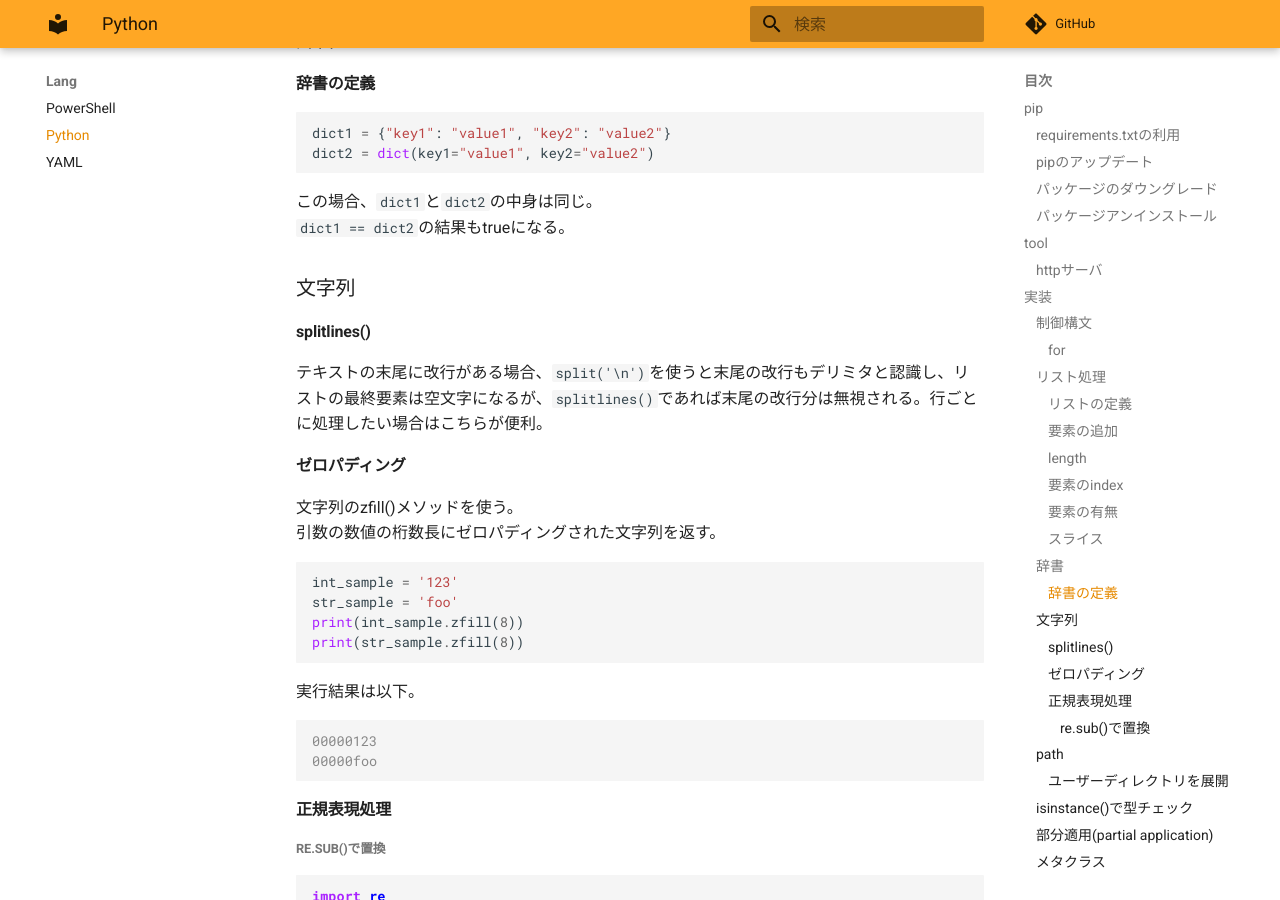
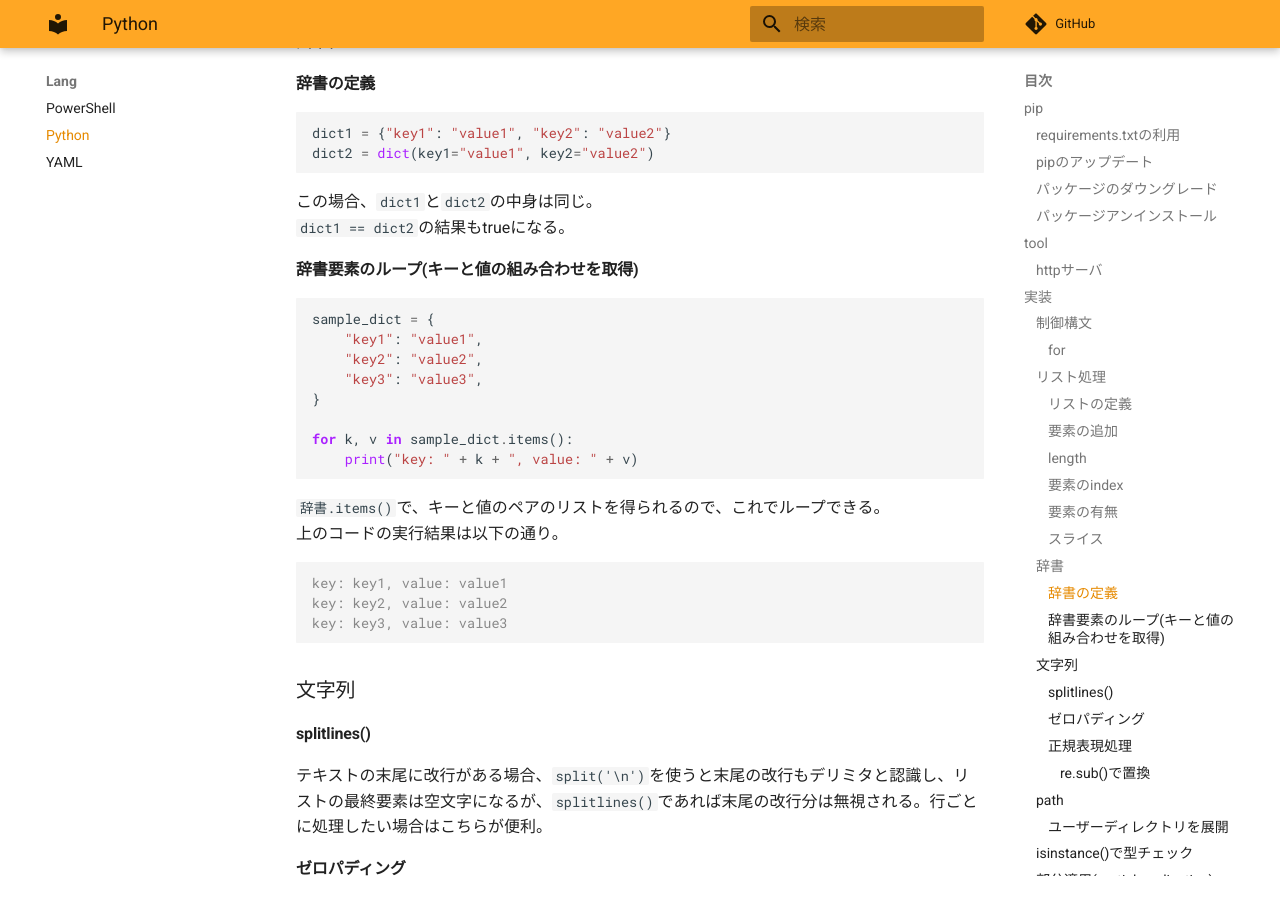
Before and after one commit to zaki-lknr/docs, an MkDocs documentation site: the page built from docs/lang/python.md, in a window 1280 px wide and 900 px high, scrolled down 4347 px. Built offline with MkDocs 1.6.1 and Material for MkDocs 9.7.7, drawn with Linux system fonts in a browser that asks for light colours; comment, search, counter and statistics services are not loaded.

Commit message:
add: lang/python: 辞書.items()でループ

````diff
--- a/docs/lang/python.md
+++ b/docs/lang/python.md
@@ -227,6 +227,28 @@ dict2 = dict(key1="value1", key2="value2")
 
 この場合、`dict1`と`dict2`の中身は同じ。
 `dict1 == dict2`の結果もtrueになる。
+
+#### 辞書要素のループ(キーと値の組み合わせを取得)
+
+```python
+sample_dict = {
+    "key1": "value1",
+    "key2": "value2",
+    "key3": "value3",
+}
+
+for k, v in sample_dict.items():
+    print("key: " + k + ", value: " + v)
+```
+
+`辞書.items()`で、キーと値のペアのリストを得られるので、これでループできる。
+上のコードの実行結果は以下の通り。
+
+```console
+key: key1, value: value1
+key: key2, value: value2
+key: key3, value: value3
+```
 
 ### 文字列
 
````
